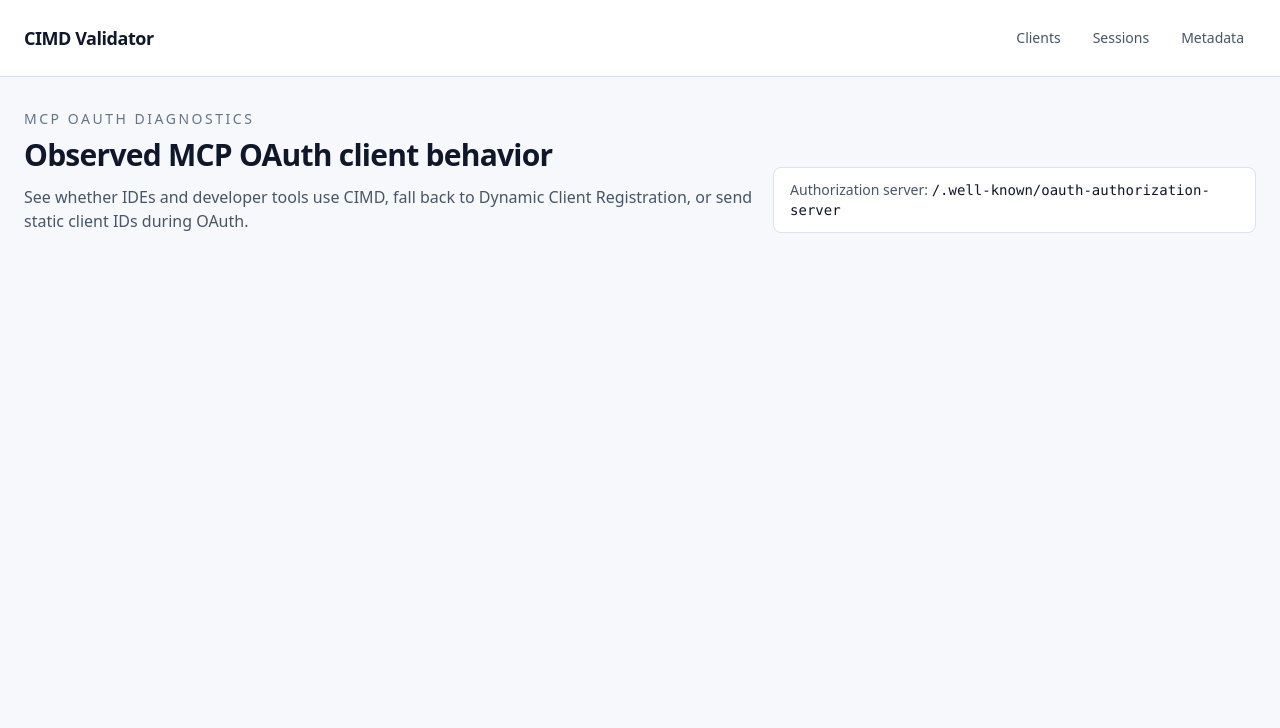
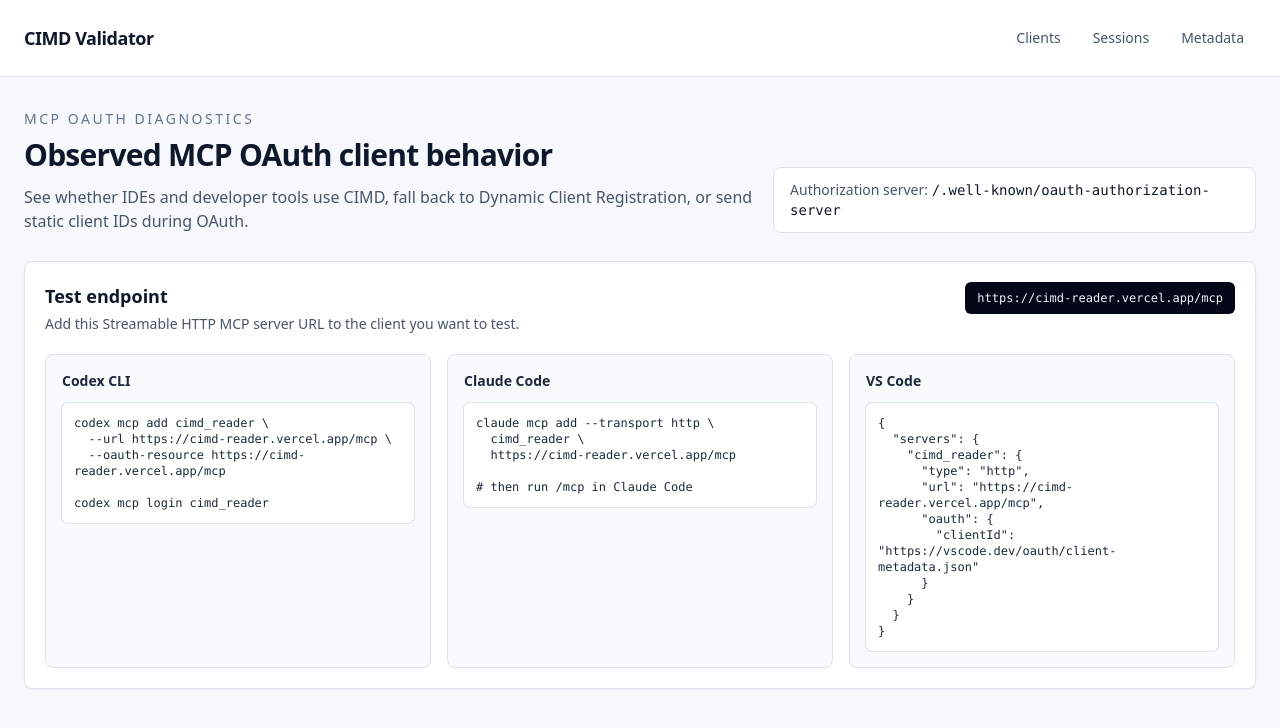
Before and after one commit to AkxenTech/cimd-reader, a Next.js app: page / in a window 1280 px wide. Shown: the top 728 px of the page. Built offline with nearby package versions, Linux system fonts and the light colour scheme; no server answers; the database is empty.

Commit message:
Document MCP client setup

```diff
--- a/app/page.tsx
+++ b/app/page.tsx
@@ -59,6 +59,53 @@
         </div>
         <div className="rounded-lg border border-line bg-white px-4 py-3 text-sm text-slate-600">
           Authorization server: <code className="font-mono text-ink">/.well-known/oauth-authorization-server</code>
+        </div>
+      </section>
+
+      <section className="mb-7 rounded-lg border border-line bg-white p-5 shadow-sm">
+        <div className="flex flex-col gap-2 md:flex-row md:items-start md:justify-between">
+          <div>
+            <h2 className="text-lg font-semibold text-ink">Test endpoint</h2>
+            <p className="mt-1 text-sm text-slate-600">Add this Streamable HTTP MCP server URL to the client you want to test.</p>
+          </div>
+          <code className="break-all rounded-md bg-slate-950 px-3 py-2 font-mono text-xs text-slate-100">
+            https://cimd-reader.vercel.app/mcp
+          </code>
+        </div>
+
+        <div className="mt-5 grid gap-4 lg:grid-cols-3">
+          <div className="rounded-lg border border-line bg-slate-50 p-4">
+            <h3 className="text-sm font-semibold text-slate-800">Codex CLI</h3>
+            <pre className="mt-3 overflow-auto rounded-md bg-white p-3 font-mono text-xs text-slate-800 ring-1 ring-line">{`codex mcp add cimd_reader \\
+  --url https://cimd-reader.vercel.app/mcp \\
+  --oauth-resource https://cimd-reader.vercel.app/mcp
+
+codex mcp login cimd_reader`}</pre>
+          </div>
+
+          <div className="rounded-lg border border-line bg-slate-50 p-4">
+            <h3 className="text-sm font-semibold text-slate-800">Claude Code</h3>
+            <pre className="mt-3 overflow-auto rounded-md bg-white p-3 font-mono text-xs text-slate-800 ring-1 ring-line">{`claude mcp add --transport http \\
+  cimd_reader \\
+  https://cimd-reader.vercel.app/mcp
+
+# then run /mcp in Claude Code`}</pre>
+          </div>
+
+          <div className="rounded-lg border border-line bg-slate-50 p-4">
+            <h3 className="text-sm font-semibold text-slate-800">VS Code</h3>
+            <pre className="mt-3 overflow-auto rounded-md bg-white p-3 font-mono text-xs text-slate-800 ring-1 ring-line">{`{
+  "servers": {
+    "cimd_reader": {
+      "type": "http",
+      "url": "https://cimd-reader.vercel.app/mcp",
+      "oauth": {
+        "clientId": "https://vscode.dev/oauth/client-metadata.json"
+      }
+    }
+  }
+}`}</pre>
+          </div>
         </div>
       </section>
 
```
Also changed, not shown: 1 other file (tests, documents, lock files or other folders).
